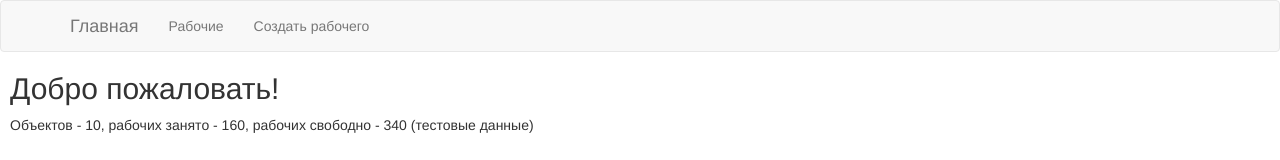
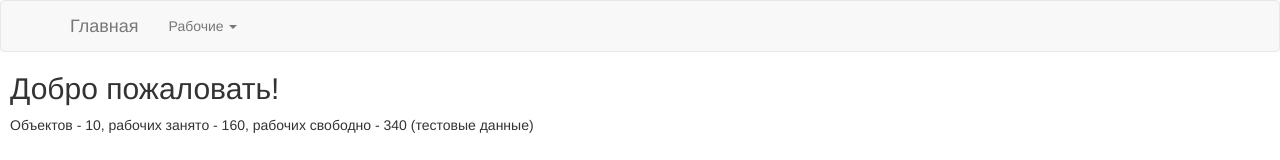
Before and after one commit to Stanok3694/personal-desicions-forked, a React (Create React App) app: page / in a window 1280 px wide. Shown: the top 160 px of the page. Built offline with nearby package versions, Linux system fonts and the light colour scheme.

Commit message:
nav: added switch for future + changed navbar (added dropdown)

```diff
--- a/src/App.js
+++ b/src/App.js
@@ -1,6 +1,6 @@
 import React from 'react';
-import { Link, Route } from "react-router-dom";
-import { Navbar, Nav, NavItem } from "react-bootstrap";
+import { Link, Route, Switch } from "react-router-dom";
+import { Navbar, Nav, NavItem, NavDropdown } from "react-bootstrap";
 
 import { Workers, Profile, Create } from './components/workers';
 import Dashboard from './components/Dashboard';
@@ -15,20 +15,24 @@ const App = () => (
 				</Navbar.Brand>
 			</Navbar.Header>
 			<Nav>
+				<NavDropdown title = "Рабочие">
 					<NavItem href="/workers">
-					Рабочие
+						Список рабочих
 					</NavItem>
 					<NavItem href = "/createWorker">
 						Создать рабочего
 					</NavItem>
+				</NavDropdown>
 			</Nav>
 		</Navbar>
 		{/* content frame: */}
 		<div>
+			<Switch>
 				<Route exact path="/" component={Dashboard} />
 				<Route path="/workers" component={Workers} />
 				<Route path="/createWorker" component={Create} />
 				<Route path="/worker/:workerId" component={Profile} />
+			</Switch>
 		</div>
 	</div>
 );
```
Lines whose indentation alone changed are shown as unchanged.
